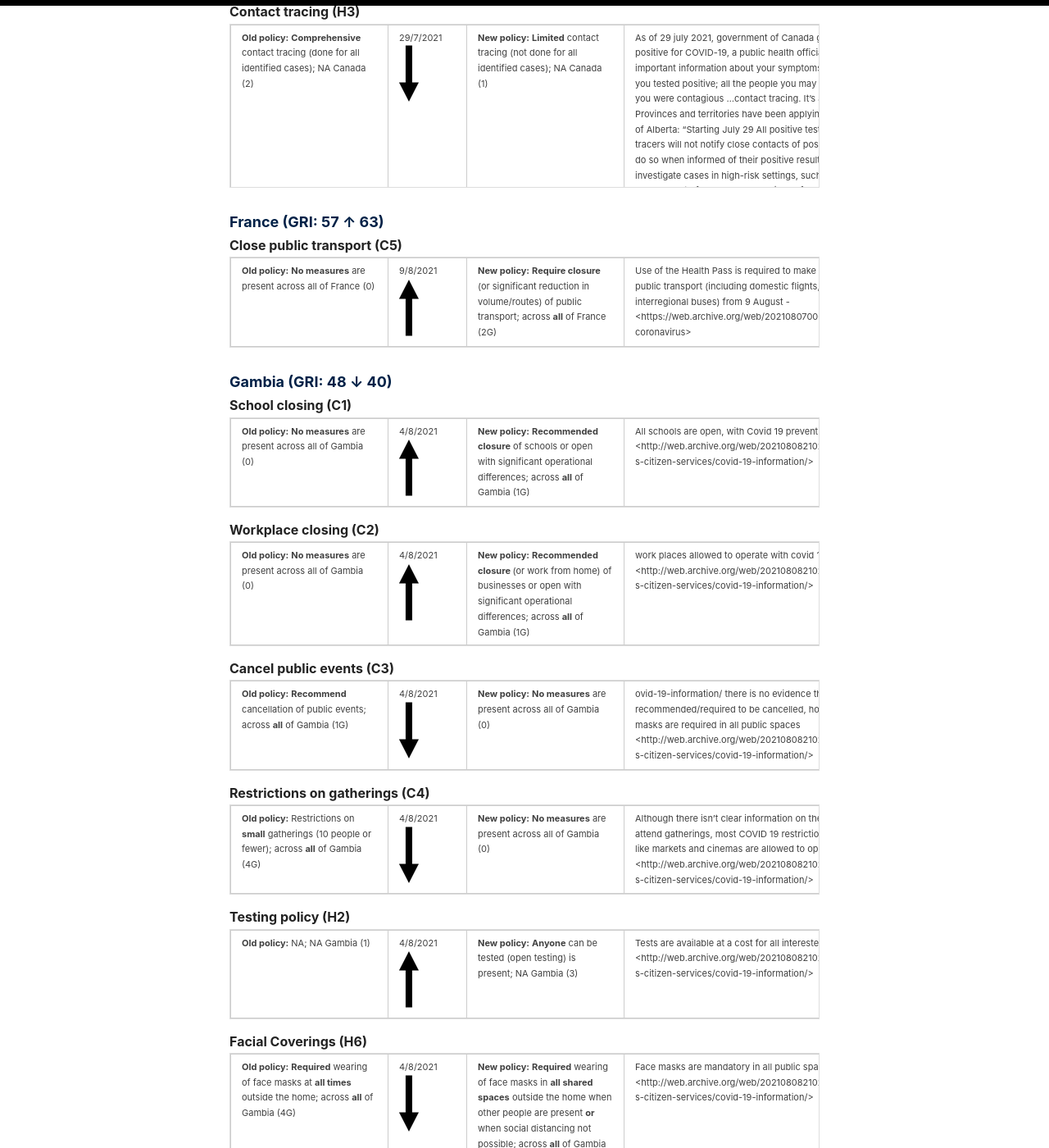
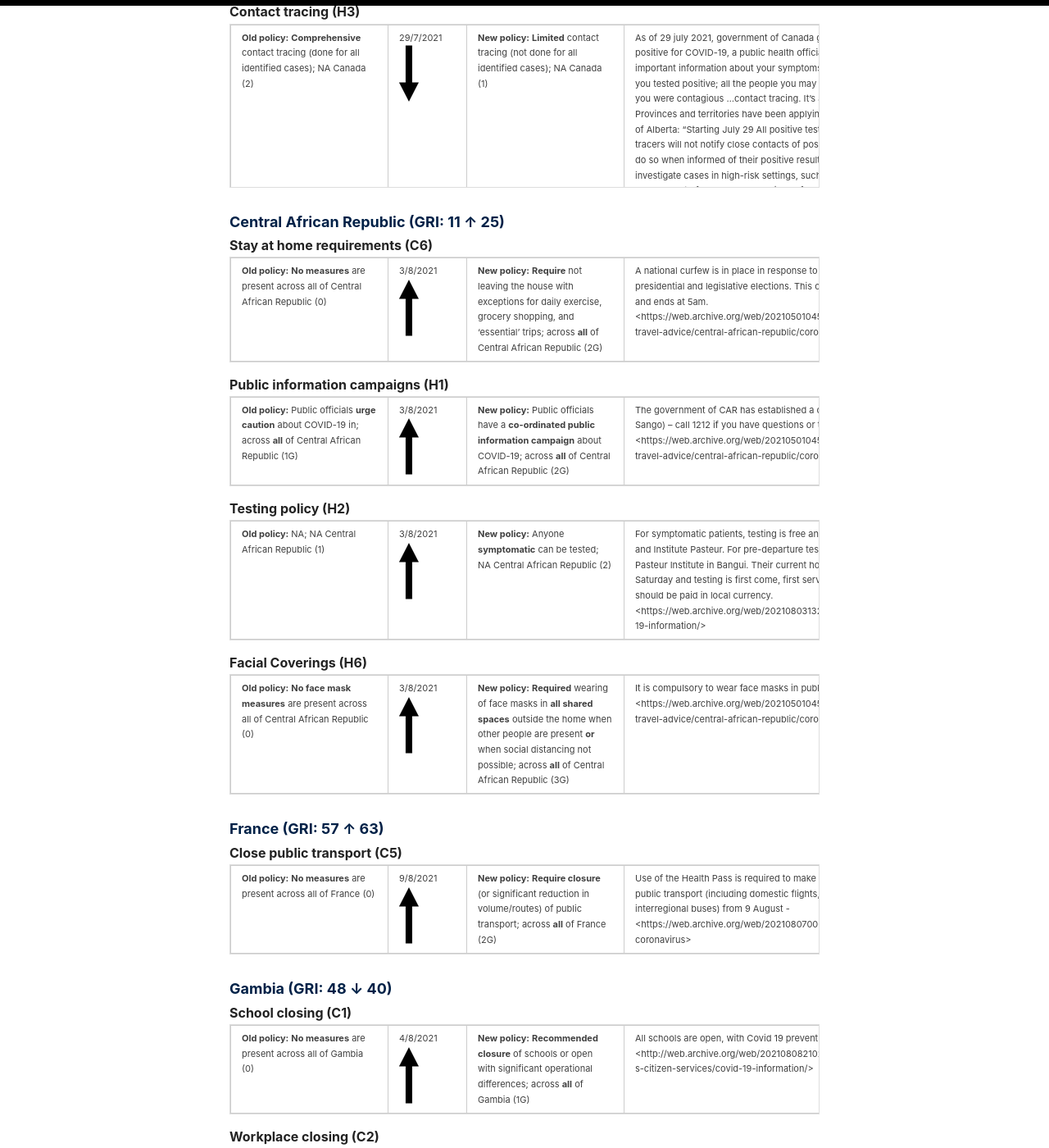
Before and after one commit to OxCGRT/oxcgrt.github.io, a Jekyll site: the page built from _pages/recent-changes.md, in a window 1280 px wide and 1400 px high, scrolled down 2293 px. Shown: the whole window at 82% size. Built offline with Jekyll 4.4.1, drawn with Linux system fonts in a browser that asks for light colours; some of the changed text lies outside the part shown.

Commit message:
Automated run of latest changes

```diff
--- a/_pages/recent-changes.md
+++ b/_pages/recent-changes.md
@@ -39,6 +39,7 @@ publication](https://doi.org/10.1038/s41562-021-01079-8).
 <img src="../images/changes-map.png"><p style="text-align:right"><i>Last updated  2021-08-10</i></p><h4>Overall increase</h4><div class="contents"><div><a href="#argentina-gri-69--71">Argentina (GRI: 69 ↑ 71)</a>
 </div><div><a href="#belarus-gri-33--41">Belarus (GRI: 33 ↑ 41)</a>
 </div><div><a href="#belize-gri-70--72">Belize (GRI: 70 ↑ 72)</a>
+</div><div><a href="#central african republic-gri-11--25">Central African Republic (GRI: 11 ↑ 25)</a>
 </div><div><a href="#france-gri-57--63">France (GRI: 57 ↑ 63)</a>
 </div><div><a href="#israel-gri-53--63">Israel (GRI: 53 ↑ 63)</a>
 </div><div><a href="#kazakhstan-gri-45--48">Kazakhstan (GRI: 45 ↑ 48)</a>
@@ -53,6 +54,7 @@ publication](https://doi.org/10.1038/s41562-021-01079-8).
 </div><div><a href="#uzbekistan-gri-64--65">Uzbekistan (GRI: 64 ↑ 65)</a>
 </div></div> <br/><h4>Overall decrease</h4><div class="contents"><div><a href="#canada-gri-62--57">Canada (GRI: 62 ↓ 57)</a>
 </div><div><a href="#gambia-gri-48--40">Gambia (GRI: 48 ↓ 40)</a>
+</div><div><a href="#hong kong-gri-74--73">Hong Kong (GRI: 74 ↓ 73)</a>
 </div><div><a href="#italy-gri-80--66">Italy (GRI: 80 ↓ 66)</a>
 </div><div><a href="#lesotho-gri-57--52">Lesotho (GRI: 57 ↓ 52)</a>
 </div><div><a href="#malta-gri-60--58">Malta (GRI: 60 ↓ 58)</a>
@@ -632,6 +634,232 @@ of Canada and Province of Alberta websites, archived:
 
 </div>
 
+### Central African Republic (GRI: 11 ↑ 25)
+
+#### Stay at home requirements (C6)
+
+<div id="table-div">
+
+<div style="border: 1px solid #ddd; padding: 5px; overflow-x: scroll; width:100%; ">
+
+<table class="table" style="margin-left: auto; margin-right: auto;">
+
+<tbody>
+
+<tr>
+
+<td style="text-align:left;min-width: 2in; ">
+
+<b>Old policy:</b>
+
+<b>No measures</b> are present across all of Central African Republic
+(0)
+
+</td>
+
+<td style="text-align:left;min-width: 1in; color: grey80 !important;">
+
+3/8/2021
+<img src="../images/up-arrow.png">
+
+</td>
+
+<td style="text-align:left;min-width: 2in; ">
+
+<b>New policy:</b>
+
+<b>Require</b> not leaving the house with exceptions for daily exercise,
+grocery shopping, and ‘essential’ trips; across <b>all</b> of Central
+African Republic (2G)
+
+</td>
+
+<td style="text-align:left;min-width: 4in; ">
+
+A national curfew is in place in response to outbreaks of violence,
+following presidential and legislative elections. This curfew comes into
+effect at 8pm and ends at 5am.
+<https://web.archive.org/web/20210501045829/https://www.gov.uk/foreign-travel-advice/central-african-republic/coronavirus>
+
+</td>
+
+</tr>
+
+</tbody>
+
+</table>
+
+</div>
+
+</div>
+
+#### Public information campaigns (H1)
+
+<div id="table-div">
+
+<div style="border: 1px solid #ddd; padding: 5px; overflow-x: scroll; width:100%; ">
+
+<table class="table" style="margin-left: auto; margin-right: auto;">
+
+<tbody>
+
+<tr>
+
+<td style="text-align:left;min-width: 2in; ">
+
+<b>Old policy:</b>
+
+Public officials <b>urge caution</b> about COVID-19 in; across
+<b>all</b> of Central African Republic (1G)
+
+</td>
+
+<td style="text-align:left;min-width: 1in; color: grey80 !important;">
+
+3/8/2021
+<img src="../images/up-arrow.png">
+
+</td>
+
+<td style="text-align:left;min-width: 2in; ">
+
+<b>New policy:</b>
+
+Public officials have a <b>co-ordinated public information campaign</b>
+about COVID-19; across <b>all</b> of Central African Republic (2G)
+
+</td>
+
+<td style="text-align:left;min-width: 4in; ">
+
+The government of CAR has established a coronavirus hotline (French and
+Sango) – call 1212 if you have questions or to report possible exposure.
+<https://web.archive.org/web/20210501045829/https://www.gov.uk/foreign-travel-advice/central-african-republic/coronavirus>
+
+</td>
+
+</tr>
+
+</tbody>
+
+</table>
+
+</div>
+
+</div>
+
+#### Testing policy (H2)
+
+<div id="table-div">
+
+<div style="border: 1px solid #ddd; padding: 5px; overflow-x: scroll; width:100%; ">
+
+<table class="table" style="margin-left: auto; margin-right: auto;">
+
+<tbody>
+
+<tr>
+
+<td style="text-align:left;min-width: 2in; ">
+
+<b>Old policy:</b>
+
+NA; NA Central African Republic (1)
+
+</td>
+
+<td style="text-align:left;min-width: 1in; color: grey80 !important;">
+
+3/8/2021
+<img src="../images/up-arrow.png">
+
+</td>
+
+<td style="text-align:left;min-width: 2in; ">
+
+<b>New policy:</b>
+
+Anyone <b>symptomatic</b> can be tested; NA Central African Republic (2)
+
+</td>
+
+<td style="text-align:left;min-width: 4in; ">
+
+For symptomatic patients, testing is free and available at the Ministry
+of Health and Institute Pasteur. For pre-departure testing, travelers
+should go to the Pasteur Institute in Bangui. Their current hours are
+7:00am to 11:15am Monday to Saturday and testing is first come, first
+serve. Tests are approximately $75 and should be paid in local currency.
+<https://web.archive.org/web/20210803132632/https://cf.usembassy.gov/covid-19-information/>
+
+</td>
+
+</tr>
+
+</tbody>
+
+</table>
+
+</div>
+
+</div>
+
+#### Facial Coverings (H6)
+
+<div id="table-div">
+
+<div style="border: 1px solid #ddd; padding: 5px; overflow-x: scroll; width:100%; ">
+
+<table class="table" style="margin-left: auto; margin-right: auto;">
+
+<tbody>
+
+<tr>
+
+<td style="text-align:left;min-width: 2in; ">
+
+<b>Old policy:</b>
+
+<b>No face mask measures</b> are present across all of Central African
+Republic (0)
+
+</td>
+
+<td style="text-align:left;min-width: 1in; color: grey80 !important;">
+
+3/8/2021
+<img src="../images/up-arrow.png">
+
+</td>
+
+<td style="text-align:left;min-width: 2in; ">
+
+<b>New policy:</b>
+
+<b>Required</b> wearing of face masks in <b>all shared spaces</b>
+outside the home when other people are present <b>or</b> when social
+distancing not possible; across <b>all</b> of Central African Republic
+(3G)
+
+</td>
+
+<td style="text-align:left;min-width: 4in; ">
+
+It is compulsory to wear face masks in public places
+<https://web.archive.org/web/20210501045829/https://www.gov.uk/foreign-travel-advice/central-african-republic/coronavirus>
+
+</td>
+
+</tr>
+
+</tbody>
+
+</table>
+
+</div>
+
+</div>
+
 ### France (GRI: 57 ↑ 63)
 
 #### Close public transport (C5)
@@ -1114,6 +1342,62 @@ There was no information found particularly on the protection of the
 elderly from Covid 19, however, all general preventive measures apply to
 them. The elderly were a priority group at the onset of vaccination.
 <http://web.archive.org/web/20210808210246/https://gm.usembassy.gov/u-s-citizen-services/covid-19-information/>
+
+</td>
+
+</tr>
+
+</tbody>
+
+</table>
+
+</div>
+
+</div>
+
+### Hong Kong (GRI: 74 ↓ 73)
+
+#### International travel controls (C8)
+
+<div id="table-div">
+
+<div style="border: 1px solid #ddd; padding: 5px; overflow-x: scroll; width:100%; ">
+
+<table class="table" style="margin-left: auto; margin-right: auto;">
+
+<tbody>
+
+<tr>
+
+<td style="text-align:left;min-width: 2in; ">
+
+<b>Old policy:</b>
+
+<b>Ban</b> arrivals from <b>some</b> regions coming into Hong Kong (3)
+
+</td>
+
+<td style="text-align:left;min-width: 1in; color: grey80 !important;">
+
+9/8/2021
+<img src="../images/down-arrow.png">
+
+</td>
+
+<td style="text-align:left;min-width: 2in; ">
+
+<b>New policy:</b>
+
+<b>Quarantine</b> arrivals from <b>some</b> regions coming into Hong
+Kong (2)
+
+</td>
+
+<td style="text-align:left;min-width: 4in; ">
+
+Inbound travelers are subject to quarantine. For fully vaccinated
+travelers, a shortened period of quarantine applies.
+<https://web.archive.org/web/20210810224329/https://www.coronavirus.gov.hk/eng/inbound-travel.html>
 
 </td>
 
@@ -3260,6 +3544,78 @@ Testing is generally available in Russia, with results available within
 
 </div>
 
+### Singapore (GRI: 72 ↓ 70)
+
+#### Workplace closing (C2)
+
+<div id="table-div">
+
+<div style="border: 1px solid #ddd; padding: 5px; overflow-x: scroll; width:100%; ">
+
+<table class="table" style="margin-left: auto; margin-right: auto;">
+
+<tbody>
+
+<tr>
+
+<td style="text-align:left;min-width: 2in; ">
+
+<b>Old policy:</b>
+
+<b>Require</b> closure of <b>some</b> sectors of business; across
+<b>all</b> of Singapore (2G)
+
+</td>
+
+<td style="text-align:left;min-width: 1in; color: grey80 !important;">
+
+10/8/2021
+<img src="../images/down-arrow.png">
+
+</td>
+
+<td style="text-align:left;min-width: 2in; ">
+
+<b>New policy:</b>
+
+<b>Recommended closure </b> (or work from home) of businesses or open
+with significant operational differences; across <b>all</b> of Singapore
+(1G)
+
+</td>
+
+<td style="text-align:left;min-width: 4in; ">
+
+coding change from 10th August 2021 as restrictions are relaxed in the
+nation. Restaurants are not allowed to welcome diners as, however,
+differentiations between Vaccinated and unvaccinated individuals are now
+in-place. \_\_\_\_\_\_\_\_\_\_\_\_\_\_\_\_\_\_\_\_\_\_\_\_\_\_ Quote
+(1): "“I’M VACCINATED, WHAT CAN I DO? Vaccinated people can gather in
+groups of up to five people from Aug 10. They can also receive five
+distinct visitors at home each day. You can dine-in at food and beverage
+outlets, except hawker centres and coffee shops, in groups of up to five
+people who are all vaccinated. Children under 12 who are not vaccinated
+can be in the group of five, provided they are all from the same
+household.”" Link (1):
+<http://web.archive.org/web/20210810114929/https://www.channelnewsasia.com/singapore/covid-19-vaccinated-unvaccinated-dining-restrictions-aug-10-2097206>
+\_\_\_\_\_\_\_\_\_\_\_\_\_\_\_\_\_\_\_\_\_\_\_\_\_ Quote (2):
+"“SINGAPORE: Dining-in at F\&B outlets will resume from Aug 10, only
+for fully vaccinated people in up to groups of five as Singapore
+announced a two-step easing of COVID-19 measures.”" Link (2):
+<http://web.archive.org/web/20210807102312/https://www.channelnewsasia.com/singapore/dining-vaccinated-people-covid-19-aug-10-hawkers-2096546>
+
+</td>
+
+</tr>
+
+</tbody>
+
+</table>
+
+</div>
+
+</div>
+
 ### South Sudan (GRI: 32 ↑ 35)
 
 #### Income support (E1)
@@ -3933,161 +4289,6 @@ expire October 3rd, 2021. See archive:
 
 </div>
 
-### Uruguay (GRI: 60 ↓ 56)
-
-#### Close public transport (C5)
-
-<div id="table-div">
-
-<div style="border: 1px solid #ddd; padding: 5px; overflow-x: scroll; width:100%; ">
-
-<table class="table" style="margin-left: auto; margin-right: auto;">
-
-<tbody>
-
-<tr>
-
-<td style="text-align:left;min-width: 2in; ">
-
-<b>Old policy:</b>
-
-<b>Recommended closure</b> (or significant reduction in volume/routes)
-of public transport; across <b>all</b> of Uruguay (1G)
-
-</td>
-
-<td style="text-align:left;min-width: 1in; color: grey80 !important;">
-
-3/8/2021
-<img src="../images/down-arrow.png">
-
-</td>
-
-<td style="text-align:left;min-width: 2in; ">
-
-<b>New policy:</b>
-
-<b>Recommended closure</b> (or significant reduction in volume/routes)
-of public transport; in <b>some</b> parts of Uruguay (1T)
-
-</td>
-
-<td style="text-align:left;min-width: 4in; ">
-
-</td>
-
-</tr>
-
-</tbody>
-
-</table>
-
-</div>
-
-</div>
-
-#### Stay at home requirements (C6)
-
-<div id="table-div">
-
-<div style="border: 1px solid #ddd; padding: 5px; overflow-x: scroll; width:100%; ">
-
-<table class="table" style="margin-left: auto; margin-right: auto;">
-
-<tbody>
-
-<tr>
-
-<td style="text-align:left;min-width: 2in; ">
-
-<b>Old policy:</b>
-
-<b>Recommend</b> not leaving the house; across <b>all</b> of Uruguay
-(1G)
-
-</td>
-
-<td style="text-align:left;min-width: 1in; color: grey80 !important;">
-
-3/8/2021
-<img src="../images/down-arrow.png">
-
-</td>
-
-<td style="text-align:left;min-width: 2in; ">
-
-<b>New policy:</b>
-
-<b>Recommend</b> not leaving the house; in <b>some</b> parts of Uruguay
-(1T)
-
-</td>
-
-<td style="text-align:left;min-width: 4in; ">
-
-</td>
-
-</tr>
-
-</tbody>
-
-</table>
-
-</div>
-
-</div>
-
-#### Restrictions on internal movement (C7)
-
-<div id="table-div">
-
-<div style="border: 1px solid #ddd; padding: 5px; overflow-x: scroll; width:100%; ">
-
-<table class="table" style="margin-left: auto; margin-right: auto;">
-
-<tbody>
-
-<tr>
-
-<td style="text-align:left;min-width: 2in; ">
-
-<b>Old policy:</b>
-
-<b>Recommend</b> to not travel between regions/cities; across <b>all</b>
-of Uruguay (1G)
-
-</td>
-
-<td style="text-align:left;min-width: 1in; color: grey80 !important;">
-
-3/8/2021
-<img src="../images/down-arrow.png">
-
-</td>
-
-<td style="text-align:left;min-width: 2in; ">
-
-<b>New policy:</b>
-
-<b>Recommend</b> to not travel between regions/cities; in <b>some</b>
-parts of Uruguay (1T)
-
-</td>
-
-<td style="text-align:left;min-width: 4in; ">
-
-</td>
-
-</tr>
-
-</tbody>
-
-</table>
-
-</div>
-
-</div>
-
 ### Uzbekistan (GRI: 64 ↑ 65)
 
 #### Restrictions on internal movement (C7)
```
Also changed, not shown: other parts of _pages/recent-changes.md (+1 -1 lines), images/changes-map.png.
